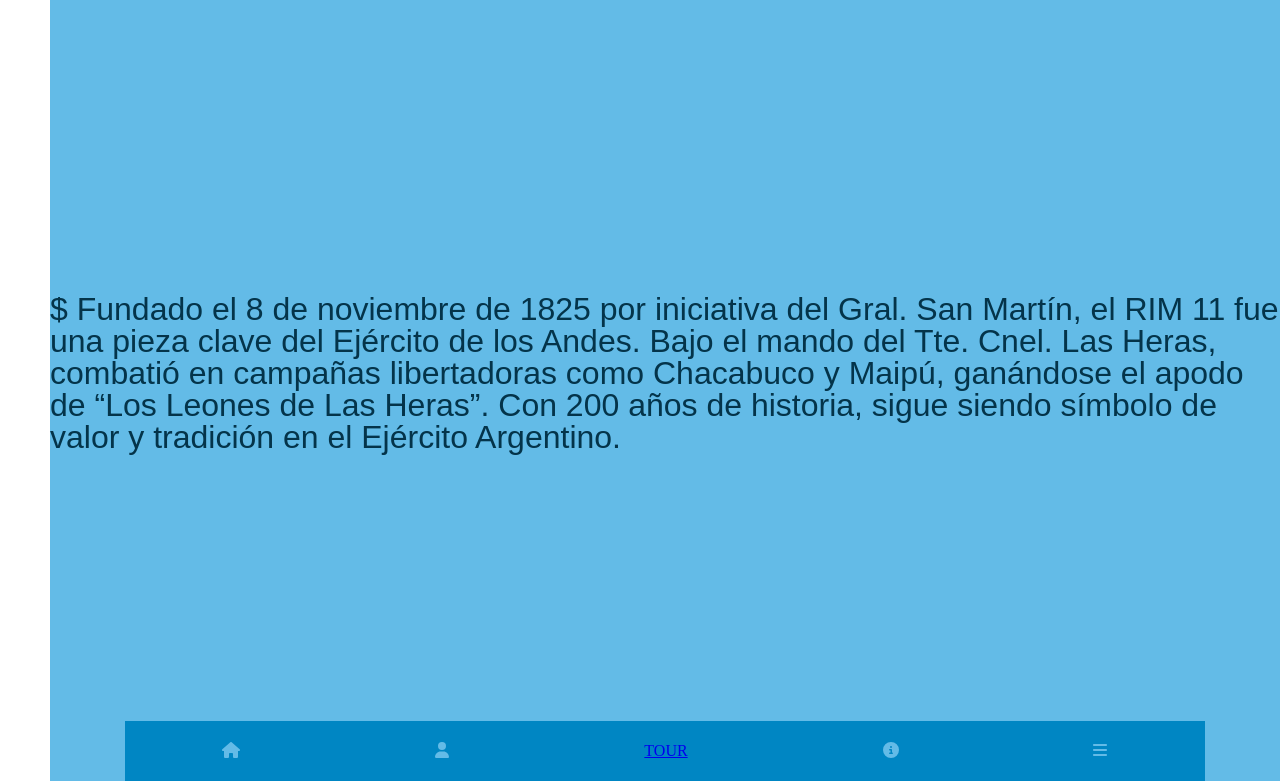
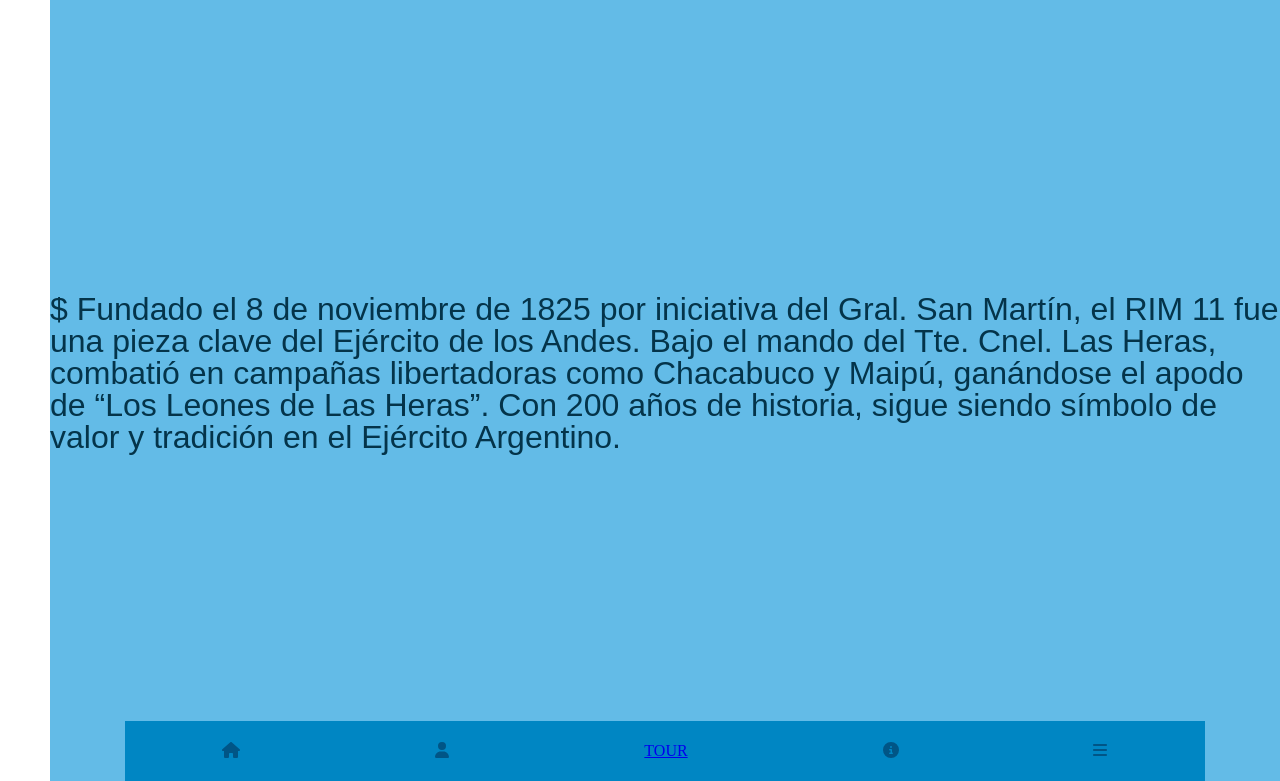
Before and after one commit to briobartech/rim11, a React (Vite) app in the folder rim11/: page / in a window 1280 px wide. Shown: the part 1139-1920 px from the top of the page. Built offline with nearby package versions, Linux system fonts and the light colour scheme; a web font is replaced by a local one.

Commit message:
(fix) fixing icons color in colors.js

```diff
--- a/rim11/src/assets/colors.js
+++ b/rim11/src/assets/colors.js
@@ -14,7 +14,7 @@ export const themeData2 = {
     secondary: '#0086C3',
     accent: '#0086C3',
     background: '#63BBE7',
-    icons: '#63BBE7',
+    icons: '#005586',
     text1: '#F0C20C',
     text2: '#F0C20C',
     text3: '#F0C20C'}
```
